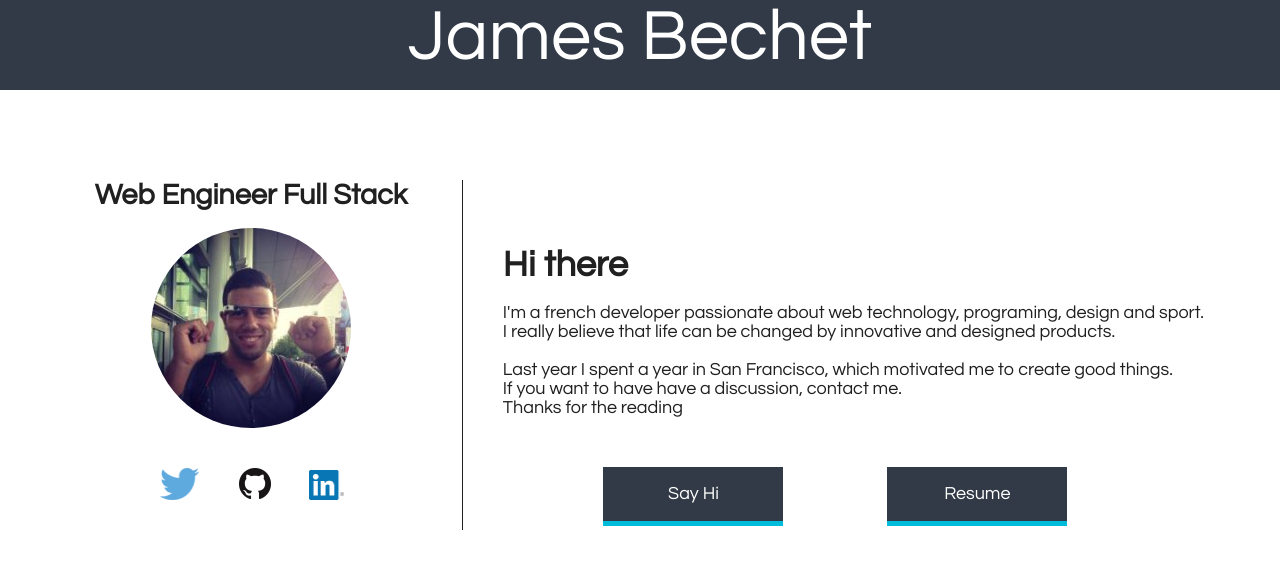
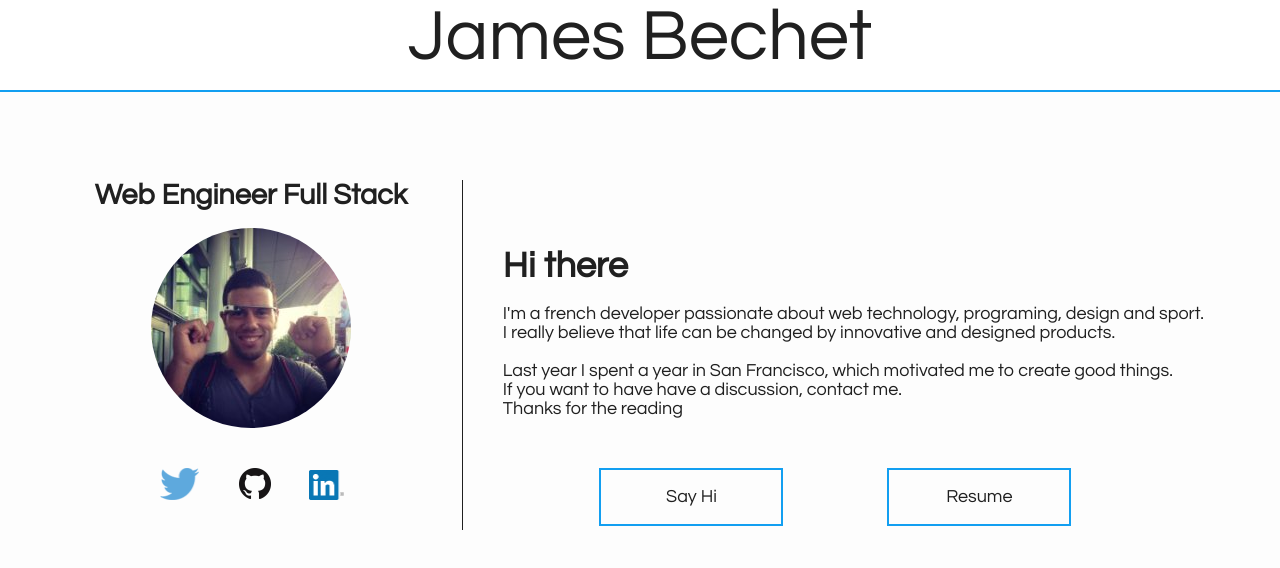
Before and after one commit to jamesbechet/jamesbechet, a plain HTML site: page index.html in a window 1280 px wide. Drawn offline with Linux system fonts and the light colour scheme.

Commit message:
Better layout and say Hi !

```diff
--- a/index.css
+++ b/index.css
@@ -10,8 +10,8 @@ html, body{
 }
 
 body {
-  background-color: #fff;
-  font-family: 'Century Gothic', 'Arial', sans-serif;
+  background-color: #fdfdfd;
+  font-family: 'Avenir', 'Times Roman', 'Century Gothic', 'Arial', sans-serif;
   font-size: 18px;
   font-weight: 100;
   font-style: normal;
@@ -19,12 +19,9 @@ body {
   overflow-x: hidden;
 }
 
-h1 a {
-  color: #fff;
-}
-
 a {
   text-decoration: none;
+  color: #202020;
 }
 
 b {
@@ -48,8 +45,8 @@ li {
 #top-bar {
   width: 100%;
   height: 5em;
-  color: #fff;
-  background-color: #313a46;
+  background-color: #fff;
+  border-bottom: 2px solid #129ff1;
   opacity: 1;
 }
 
@@ -128,13 +125,11 @@ p#desc {
   width: 10em;
   height: 3em;
   line-height: 3em;
-  color: #fff;
-  background-color: #313a46;
-  border-bottom: 5px solid #00bcda;
+  border: 2px solid #129ff1;
 }
 
 #links a:hover {
-  top: 2px;
+  background-color: #fff;
 }
 
 /* Scrollbar */
@@ -145,7 +140,7 @@ p#desc {
 
 ::-webkit-scrollbar-thumb {
     border-radius: 0;
-    background-color: #00bcda;
+    background-color: #202020;
 }
 
 @media (max-width: 1215px) {
--- a/index.html
+++ b/index.html
@@ -28,7 +28,7 @@
     <div id="info">
       <p id="desc"><b>Hi there</b></br><br/> I'm a french developer passionate about web technology, programing, design and sport. <br/> I really believe that life can be changed by innovative and designed products. <br/><br/> Last year I spent a year in San Francisco, which motivated me to create good things. <br/> If you want to have have a discussion, contact me. <br/>Thanks for the reading</p>
       <div id="links">
-        <a id="mail" href="mailto:jamesbechet@gmail.com">Say Hi</a>
+        <a id="mail" href="mailto:jamesbechet@gmail.com?subject=Hi !">Say Hi</a>
         <a id="resume" href="./other/James-Bechet.pdf">Resume</a>
       </div>
     </div>
```
